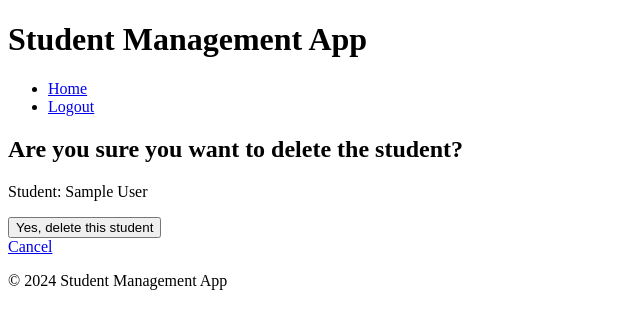
After one commit to uocli/gng5300a-student-management, a Django app: page /student/1/delete/ in a window 1280 px wide. The commit adds this page. Shown: the top 329 px of the page, without its empty margins (0-640 px from the left). Run offline with Django 4.2, Linux system fonts and the light colour scheme; a user stored in the database is signed in; tables that the repository leaves empty hold one stand-in row (values such as "Sample post").

Commit message:
Added Student Deletion

```diff
--- /dev/null
+++ b/student_management/api/templates/student_delete_confirm.html
@@ -0,0 +1,15 @@
+{% extends 'base.html' %}
+
+{% block title %}Delete Student{% endblock %}
+
+{% block content %}
+    <h2>Are you sure you want to delete the student?</h2>
+    <p>Student: {{ student.first_name }} {{ student.last_name }}</p>
+
+    <form method="POST">
+        {% csrf_token %}
+        <button type="submit">Yes, delete this student</button>
+    </form>
+
+    <a href="{% url 'student-list' %}">Cancel</a>
+{% endblock %}
--- a/student_management/api/templates/student_list.html
+++ b/student_management/api/templates/student_list.html
@@ -25,7 +25,10 @@
                     <td>{{ student.date_of_birth }}</td>
                     <td>{{ student.enrollment_date }}</td>
                     <td>{{ student.grade }}</td>
-                    <td><a href="{% url 'student-detail' student.pk %}">View Details</a></td>
+                    <td>
+                        <a href="{% url 'student-detail' student.pk %}">View</a>
+                        <a href="{% url 'student-delete' student.pk %}">Delete</a>
+                    </td>
                 </tr>
             {% endfor %}
             </tbody>
--- a/student_management/api/urls.py
+++ b/student_management/api/urls.py
@@ -6,6 +6,7 @@ from .views import (
     StudentDetailView,
     student_edit,
     student_create,
+    delete_student,
 )
 
 urlpatterns = [
@@ -17,4 +18,5 @@ urlpatterns = [
     path("students/<int:pk>/", StudentDetailView.as_view(), name="student-detail"),
     path("students/create/", student_create, name="student-create"),
     path("students/<int:pk>/edit/", student_edit, name="student-edit"),
+    path("student/<int:pk>/delete/", delete_student, name="student-delete"),
 ]
--- a/student_management/api/views.py
+++ b/student_management/api/views.py
@@ -52,3 +52,14 @@ def student_edit(request, pk):
         form = StudentForm(instance=student)
 
     return render(request, "student_edit.html", {"form": form})
+
+
+@login_required
+def delete_student(request, pk):
+    student = get_object_or_404(Student, pk=pk)
+
+    if request.method == "POST":
+        student.delete()
+        return redirect("student-list")
+
+    return render(request, "student_delete_confirm.html", {"student": student})
```
